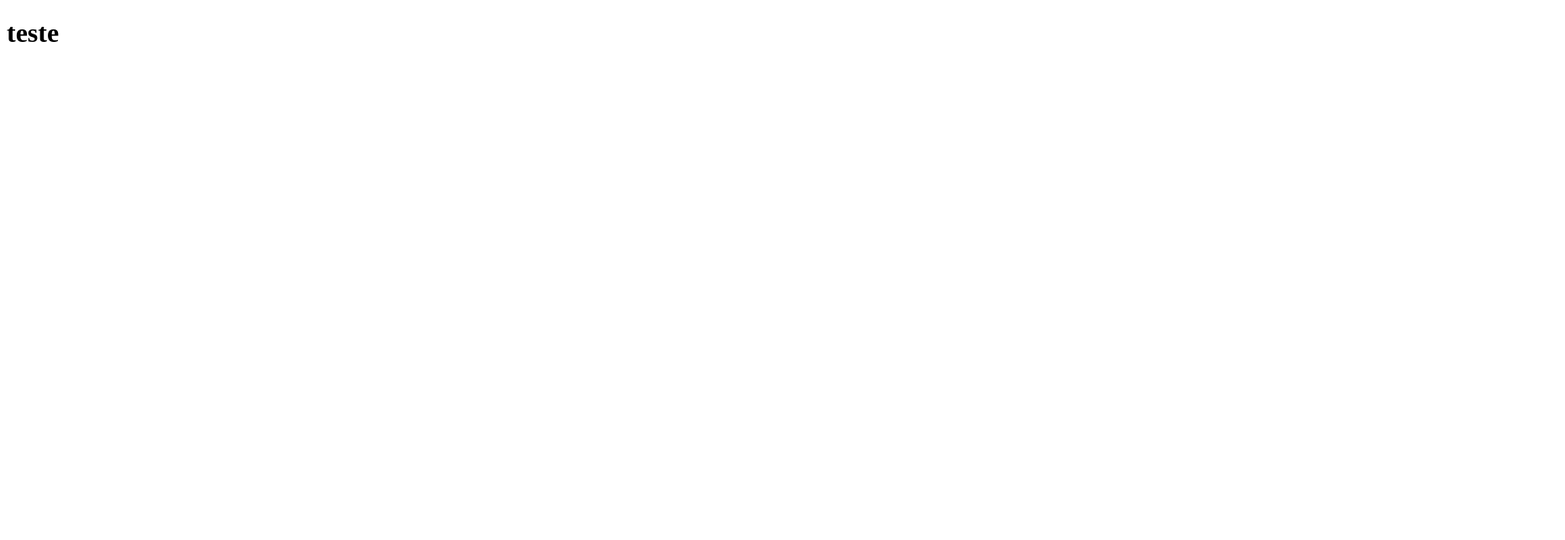
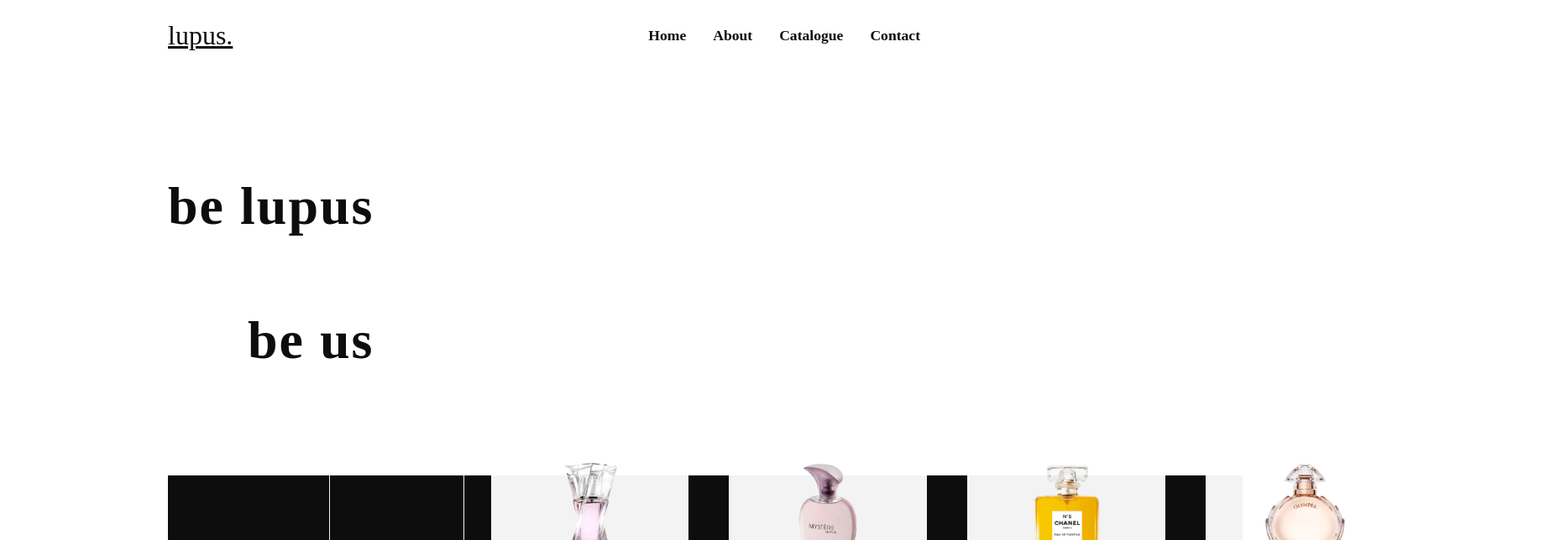
Before and after one commit to volpatocode/albion-spa, a React (Vite) app: page / in a window 1280 px wide. Shown: the top 644 px of the page at 84% size, 1864 px wide, since content can reach past the window. Built offline with nearby package versions, Linux system fonts and the light colour scheme.

Commit message:
feat: dynamic product route

```diff
--- a/src/index.tsx
+++ b/src/index.tsx
@@ -1,9 +1,14 @@
+import { BrowserRouter as Router, Routes, Route } from "react-router-dom";
+import Home from "./pages/home";
+import Product from "./pages/product";
 
-function Index() {
-
+export default function Index() {
   return (
-   <h1>teste</h1>
-  )
+    <Router>
+      <Routes>
+        <Route path="/" element={<Home/>} />
+        <Route path="/catalogue/:productId" element={<Product/>} />
+      </Routes>
+    </Router>
+  );
 }
-
-export default Index
```
